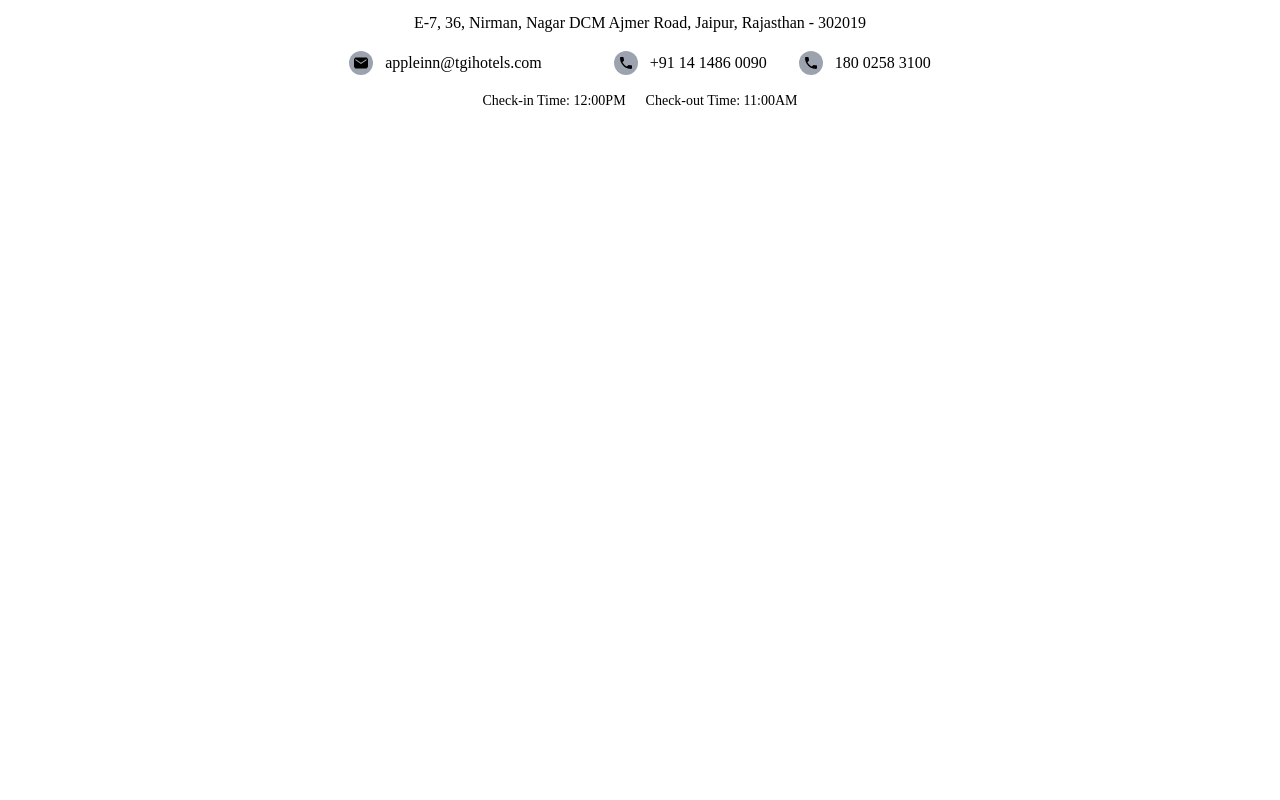
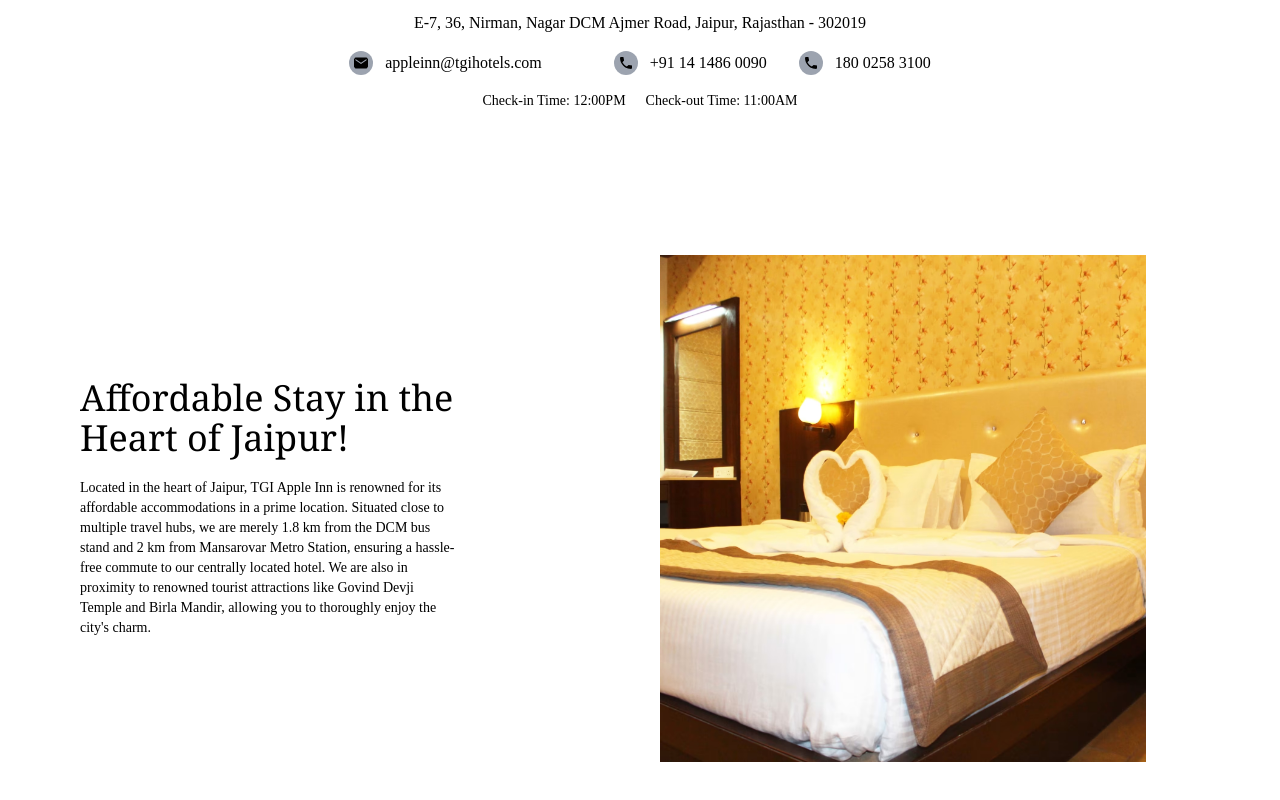
Before and after one commit to opdsbanasya/TGI-Hotel, a React (Vite) app: page / in a window 1280 px wide. Shown: the part 949-1749 px from the top of the page. Before the commit the page ends 1164 px from the top, so only its background shows below. Built offline with nearby package versions, Linux system fonts and the light colour scheme.

Commit message:
accomodation

```diff
--- /dev/null
+++ b/src/Components/Accomodation.js
@@ -0,0 +1,16 @@
+import accImage from "../assets/Accomodation.jpg"
+const Accomodation = () => {
+    return (
+        <div className="flex px-20 py-10 justify-center items-center gap-10">
+            <div className="w-1/2 space-y-5">
+                <h2 className="text-4xl font-serif w-[70%]">Affordable Stay in the Heart of Jaipur!</h2>
+                <p className="text-sm w-[70%] font-light">Located in the heart of Jaipur, TGI Apple Inn is renowned for its affordable accommodations in a prime location. Situated close to multiple travel hubs, we are merely 1.8 km from the DCM bus stand and 2 km from Mansarovar Metro Station, ensuring a hassle-free commute to our centrally located hotel. We are also in proximity to renowned tourist attractions like Govind Devji Temple and Birla Mandir, allowing you to thoroughly enjoy the city's charm.</p>
+            </div>
+            <div className="w-1/2">
+                <img className="w-[90%]" src={accImage}></img>
+            </div>
+        </div>
+    );
+}
+
+export default Accomodation;
--- a/src/Components/Body.js
+++ b/src/Components/Body.js
@@ -1,3 +1,4 @@
+import Accomodation from "./Accomodation";
 import Address from "./Address";
 import Carousel from "./Carousel";
 
@@ -6,6 +7,7 @@ const Body = () => {
         <div>
             <Carousel />
             <Address />
+            <Accomodation />
         </div>
     );
 }
```
Also changed, not shown: src/assets/accomodation.jpg (added).
